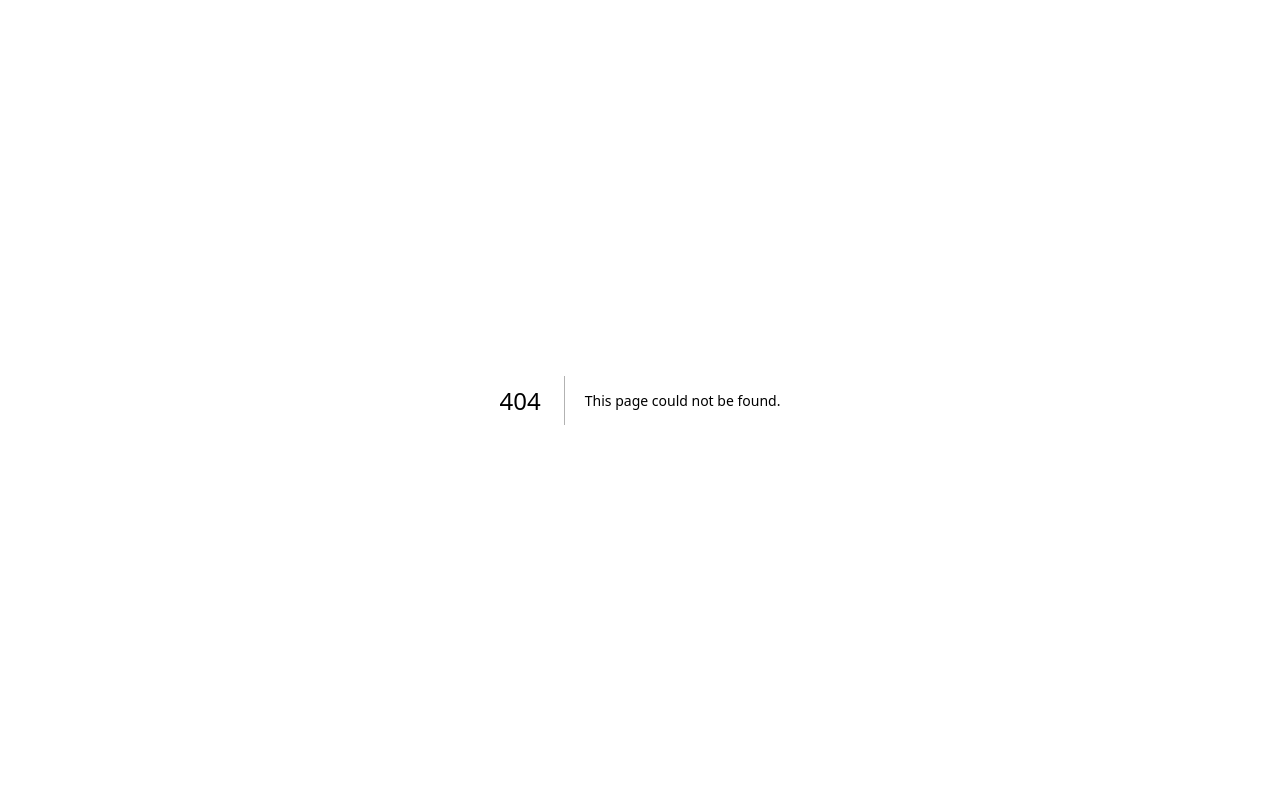
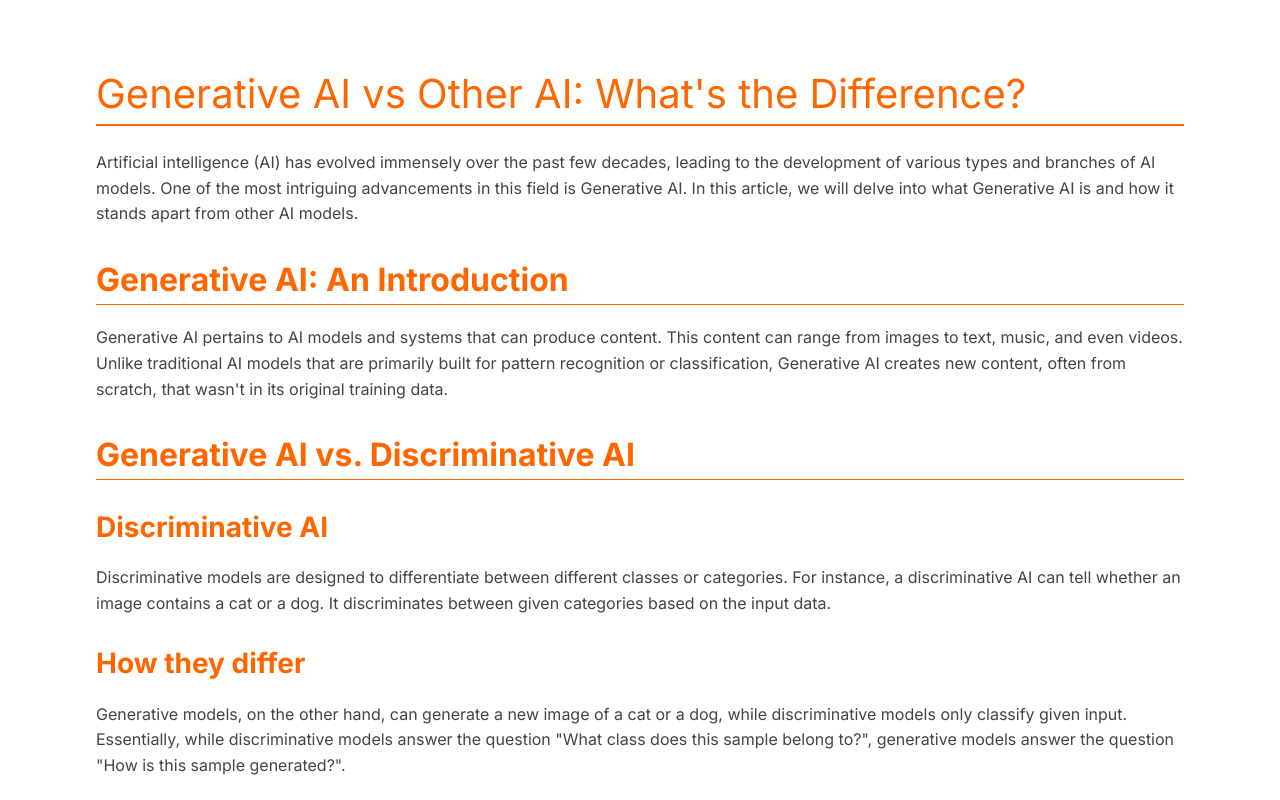
Before and after one commit to davidzqhuang/davidhuang.blog, a Next.js app: page /wiki/generativeaivs in a window 1280 px wide. Before the commit this address had no page. Shown: the top 800 px of the page. Built offline with nearby package versions, Linux system fonts and the light colour scheme.

Commit message:
generativeaivis

```diff
--- /dev/null
+++ b/app/wiki/generativeaivs/page.tsx
@@ -0,0 +1,19 @@
+'use client'
+
+import Head from "next/head";
+import Data from "./pageData.mdx";
+
+const Page = () => {
+    return (
+        <>
+            <Head>
+                <title>Generative AI vs. other types of AI</title>
+            </Head>
+            <div className="max-w-6xl mx-auto px-4 sm:px-6 lg:px-8 py-8">
+                <Data />
+            </div>
+        </>
+    )
+}
+
+export default Page
--- /dev/null
+++ b/app/wiki/generativeaivs/pageData.mdx
@@ -0,0 +1,49 @@
+# Generative AI vs Other AI: What's the Difference?
+
+Artificial intelligence (AI) has evolved immensely over the past few decades, leading to the development of various types and branches of AI models. One of the most intriguing advancements in this field is Generative AI. In this article, we will delve into what Generative AI is and how it stands apart from other AI models.
+
+## **Generative AI: An Introduction**
+
+Generative AI pertains to AI models and systems that can produce content. This content can range from images to text, music, and even videos. Unlike traditional AI models that are primarily built for pattern recognition or classification, Generative AI creates new content, often from scratch, that wasn't in its original training data.
+
+## **Generative AI vs. Discriminative AI**
+
+### **Discriminative AI**
+
+Discriminative models are designed to differentiate between different classes or categories. For instance, a discriminative AI can tell whether an image contains a cat or a dog. It discriminates between given categories based on the input data.
+
+### **How they differ**
+
+Generative models, on the other hand, can generate a new image of a cat or a dog, while discriminative models only classify given input. Essentially, while discriminative models answer the question "What class does this sample belong to?", generative models answer the question "How is this sample generated?".
+
+## **Generative AI vs. Supervised Learning**
+
+### **Supervised Learning**
+
+In supervised learning, AI models are trained using labeled data. This means that each input data point has a corresponding correct output, and the model learns to predict the output from the input.
+
+### **How they differ**
+
+Generative AI does not necessarily require labels in the same way supervised models do. While supervised models learn a mapping from inputs to outputs, generative models learn the underlying distribution of the data, enabling them to produce entirely new samples.
+
+## **Generative AI vs. Reinforcement Learning**
+
+### **Reinforcement Learning**
+
+Reinforcement learning involves training models based on a reward mechanism. An agent takes actions in an environment and receives feedback (rewards or penalties) based on the outcomes of those actions, aiming to maximize cumulative rewards over time.
+
+### **How they differ**
+
+Generative AI models aren't typically concerned with rewards but rather with understanding and replicating data distributions. They don't act in environments to get feedback but instead focus on generating content that resembles their training data.
+
+## **Examples of Generative AI**
+
+To further understand the distinctive nature of Generative AI, here are some examples:
+
+1. **GANs (Generative Adversarial Networks):** GANs involve two neural networks – a generator and a discriminator – that work against each other. The generator creates images, while the discriminator evaluates them. Over time, the generator improves, producing increasingly realistic images.
+2. **OpenAI's GPT Models:** The models, like GPT-3 and GPT-4, are trained to generate human-like text. They can write essays, poems, answer questions, and even draft emails.
+3. **Music Generation:** Tools like OpenAI's MuseNet can generate original pieces of music by understanding and mimicking various music styles from its training data.
+
+## **Conclusion**
+
+Generative AI offers exciting possibilities for the world of content creation, from art to writing and beyond. Its ability to generate rather than just classify or predict sets it apart from other AI forms. As technology advances, the line between human-created and AI-generated content might blur, opening doors to unparalleled collaboration and innovation.
--- /dev/null
+++ b/mdx-components.tsx
@@ -0,0 +1,99 @@
+import styled from 'styled-components';
+import type { MDXComponents } from 'mdx/types';
+
+const StyledH1 = styled.h1`
+  font-size: 2.5rem;
+  color: #ff6600;
+  margin-top: 2rem;
+  margin-bottom: 1.5rem;
+  border-bottom: 2px solid #ff6600;
+`;
+
+const StyledH2 = styled.h2`
+  font-size: 2rem;
+  color: #ff6600;
+  margin-top: 1.8rem;
+  margin-bottom: 1.3rem;
+  border-bottom: 1px solid #ff6600;
+`;
+
+const StyledH3 = styled.h3`
+  font-size: 1.75rem;
+  color: #ff6600;
+  margin-top: 1.6rem;
+  margin-bottom: 1.1rem;
+`;
+
+const StyledH4 = styled.h4`
+  font-size: 1.5rem;
+  color: #ff6600;
+  margin-top: 1.4rem;
+  margin-bottom: 1rem;
+`;
+
+const StyledParagraph = styled.p`
+  font-size: 1rem;
+  color: #444;
+  line-height: 1.6;
+  margin-top: 1rem;
+  margin-bottom: 1rem;
+`;
+
+const StyledBlockquote = styled.blockquote`
+  border-left: 4px solid #ff6600;
+  padding-left: 1rem;
+  color: #777;
+  font-style: italic;
+  margin-top: 1rem;
+  margin-bottom: 1rem;
+`;
+
+const StyledUl = styled.ul`
+  margin-top: 1rem;
+  margin-bottom: 1rem;
+`;
+
+const StyledLi = styled.li`
+  line-height: 1.5;
+  color: #444;
+  margin-bottom: 0.5rem;
+`;
+
+const StyledCode = styled.code`
+  background-color: #ffe5d4; // Light orange background for code
+  padding: 0.2rem 0.5rem;
+  border-radius: 4px;
+  font-size: 0.9rem;
+`;
+
+const StyledPre = styled.pre`
+  background-color: #fff5e5;
+  padding: 1rem;
+  border-radius: 5px;
+  overflow-x: auto;
+`;
+
+const StyledA = styled.a`
+  color: #ff6600;
+  text-decoration: none;
+  &:hover {
+    text-decoration: underline;
+  }
+`;
+
+export function useMDXComponents(components: MDXComponents): MDXComponents {
+  return {
+    h1: props => <StyledH1 {...props} />,
+    h2: props => <StyledH2 {...props} />,
+    h3: props => <StyledH3 {...props} />,
+    h4: props => <StyledH4 {...props} />,
+    p: props => <StyledParagraph {...props} />,
+    blockquote: props => <StyledBlockquote {...props} />,
+    ul: props => <StyledUl {...props} />,
+    li: props => <StyledLi {...props} />,
+    code: props => <StyledCode {...props} />,
+    pre: props => <StyledPre {...props} />,
+    a: props => <StyledA {...props} />,
+    ...components,
+  };
+}
--- a/next.config.js
+++ b/next.config.js
@@ -1,4 +1,10 @@
 /** @type {import('next').NextConfig} */
-const nextConfig = {}
+const nextConfig = {
+    pageExtensions: ['js', 'jsx', 'ts', 'tsx', 'mdx'],
+    experimental: {
+      mdxRs: true,
+    },
+  }
 
-module.exports = nextConfig
+  const withMDX = require('@next/mdx')()
+  module.exports = withMDX(nextConfig)
--- a/package.json
+++ b/package.json
@@ -9,7 +9,10 @@
     "lint": "next lint"
   },
   "dependencies": {
+    "@mdx-js/loader": "^2.3.0",
+    "@mdx-js/react": "^2.3.0",
     "@monaco-editor/react": "^4.5.1",
+    "@next/mdx": "^13.4.19",
     "@react-three/cannon": "^6.5.2",
     "@react-three/fiber": "^8.13.6",
     "@types/node": "20.5.0",
@@ -26,6 +29,7 @@
     "react": "18.2.0",
     "react-bootstrap-icons": "^1.10.3",
     "react-dom": "18.2.0",
+    "styled-components": "^6.0.7",
     "tailwindcss": "3.3.3",
     "three": "^0.155.0",
     "three-stdlib": "^2.24.2",
--- /dev/null
+++ b/types/mdx.d.ts
@@ -0,0 +1,5 @@
+// types/mdx.d.ts
+declare module '*.mdx' {
+    let MDXComponent: (props) => JSX.Element
+    export default MDXComponent
+  }
```
Also changed, not shown: tsconfig.json (+2 -5 lines), 2 other files (tests, documents, lock files or other folders).
